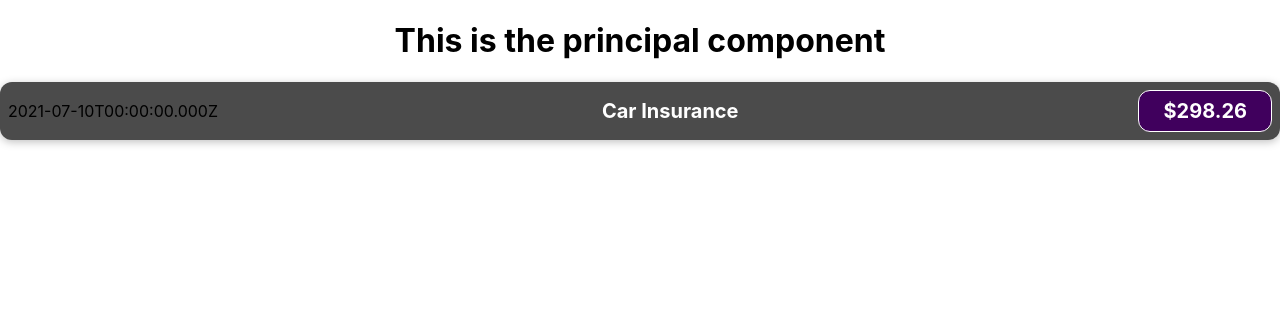
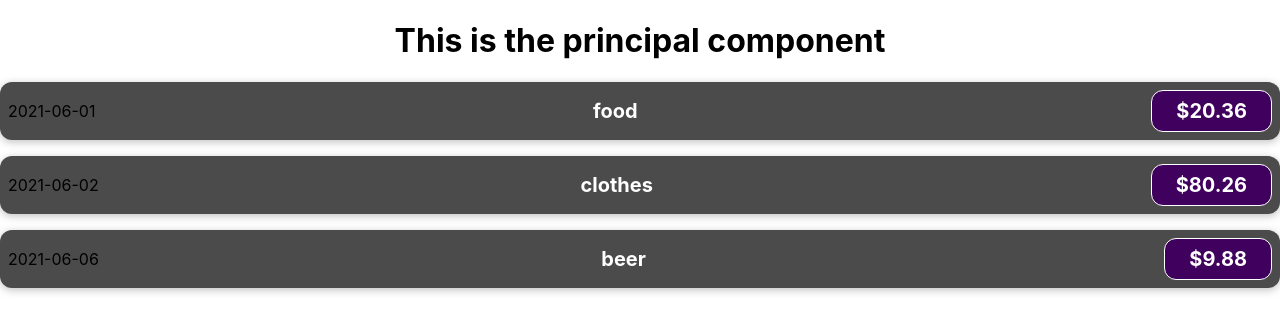
Before and after one commit to felipecubillos/react-study, a React (Create React App) app: page / in a window 1280 px wide. Shown: the top 332 px of the page. Built offline with nearby package versions, Linux system fonts and the light colour scheme.

Commit message:
passing data from component to other component via props

```diff
--- a/src/App.js
+++ b/src/App.js
@@ -1,11 +1,31 @@
 import ExpensesItem from "./components/ExpensesItem";
 import "./App.css";
+
+const expenses = [
+  { title: "food", date: "2021-06-01", amount: 20.36 },
+  { title: "clothes", date: "2021-06-02", amount: 80.26 },
+  { title: "beer", date: "2021-06-06", amount: 9.88 },
+];
 
 function App() {
   return (
     <div className="App">
       <h1>This is the principal component</h1>
-      <ExpensesItem></ExpensesItem>
+      <ExpensesItem
+        title={expenses[0].title}
+        amount={expenses[0].amount}
+        date={expenses[0].date}
+      ></ExpensesItem>
+      <ExpensesItem
+        title={expenses[1].title}
+        amount={expenses[1].amount}
+        date={expenses[1].date}
+      ></ExpensesItem>
+      <ExpensesItem
+        title={expenses[2].title}
+        amount={expenses[2].amount}
+        date={expenses[2].date}
+      ></ExpensesItem>
     </div>
   );
 }
--- a/src/components/ExpensesItem.js
+++ b/src/components/ExpensesItem.js
@@ -1,15 +1,15 @@
 import "./ExpensesItem.css";
 
-function ExpensesItem() {
+function ExpensesItem(props) {
   const expenseDate = new Date(2021, 6, 10);
   const expenseTitle = "Car Insurance";
   const expenseAmount = 298.26;
   return (
     <div className="expense-item">
-      <div>{expenseDate.toISOString()}</div>
+      <div>{props.date}</div>
       <div className="expense-item__description">
-        <h2>{expenseTitle}</h2>
-        <div className="expense-item__price">${expenseAmount}</div>
+        <h2>{props.title}</h2>
+        <div className="expense-item__price">${props.amount}</div>
       </div>
     </div>
   );
```
